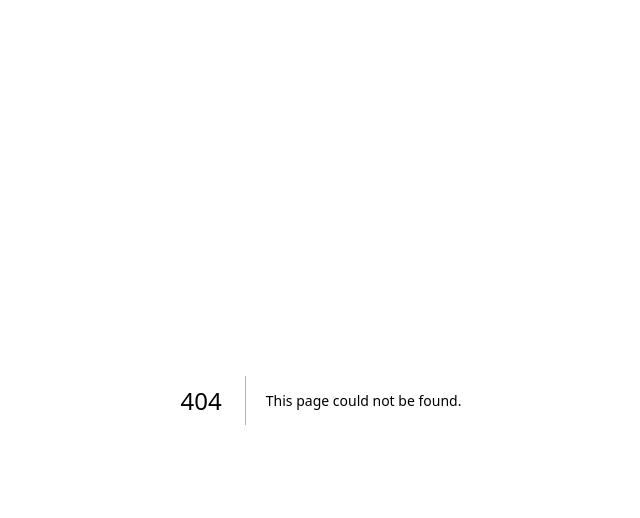
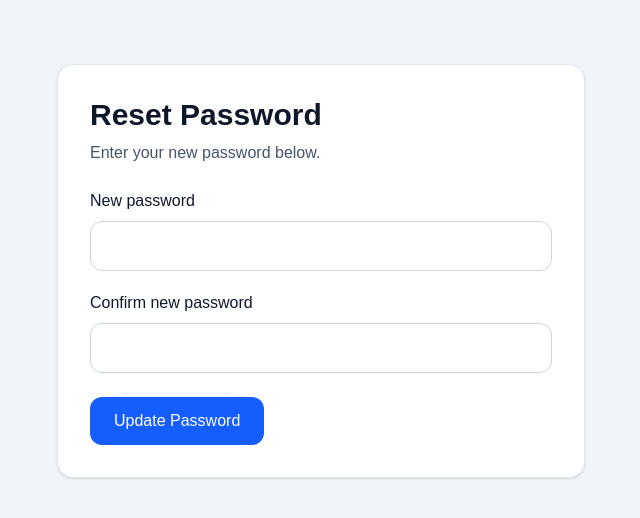
Before and after one commit to jirehandre23/gawa-loop, a Next.js app: page /business/reset-password in a window 1280 px wide. Before the commit this address had no page. Shown: the top 518 px of the page, without its empty margins (319-959 px from the left). Built offline with nearby package versions, Linux system fonts and the light colour scheme; no server answers.

Commit message:
Create page.tsx

```diff
--- /dev/null
+++ b/app/business/reset-password/page.tsx
@@ -0,0 +1,88 @@
+"use client";
+
+import { useState } from "react";
+import { useRouter } from "next/navigation";
+import { supabase } from "@/lib/supabase";
+
+export default function ResetPasswordPage() {
+  const router = useRouter();
+
+  const [password, setPassword] = useState("");
+  const [confirmPassword, setConfirmPassword] = useState("");
+  const [saving, setSaving] = useState(false);
+
+  async function handleReset(e: React.FormEvent) {
+    e.preventDefault();
+
+    if (password.length < 6) {
+      alert("Password must be at least 6 characters.");
+      return;
+    }
+
+    if (password !== confirmPassword) {
+      alert("Passwords do not match.");
+      return;
+    }
+
+    setSaving(true);
+
+    const { error } = await supabase.auth.updateUser({
+      password,
+    });
+
+    setSaving(false);
+
+    if (error) {
+      alert(error.message);
+      return;
+    }
+
+    alert("Password updated successfully.");
+    router.push("/business/login");
+  }
+
+  return (
+    <main className="min-h-screen bg-slate-100 text-slate-900">
+      <div className="mx-auto max-w-xl px-6 py-16">
+        <div className="rounded-2xl border border-slate-200 bg-white p-8 shadow">
+          <h1 className="mb-2 text-3xl font-bold">Reset Password</h1>
+          <p className="mb-6 text-slate-600">
+            Enter your new password below.
+          </p>
+
+          <form onSubmit={handleReset}>
+            <div className="mb-5">
+              <label className="mb-2 block font-medium">New password</label>
+              <input
+                type="password"
+                value={password}
+                onChange={(e) => setPassword(e.target.value)}
+                className="w-full rounded-xl border border-slate-300 px-4 py-3"
+                required
+              />
+            </div>
+
+            <div className="mb-6">
+              <label className="mb-2 block font-medium">Confirm new password</label>
+              <input
+                type="password"
+                value={confirmPassword}
+                onChange={(e) => setConfirmPassword(e.target.value)}
+                className="w-full rounded-xl border border-slate-300 px-4 py-3"
+                required
+              />
+            </div>
+
+            <button
+              type="submit"
+              disabled={saving}
+              className="rounded-xl bg-blue-600 px-6 py-3 font-medium text-white hover:bg-blue-700 disabled:bg-slate-400"
+            >
+              {saving ? "Updating..." : "Update Password"}
+            </button>
+          </form>
+        </div>
+      </div>
+    </main>
+  );
+}
```
